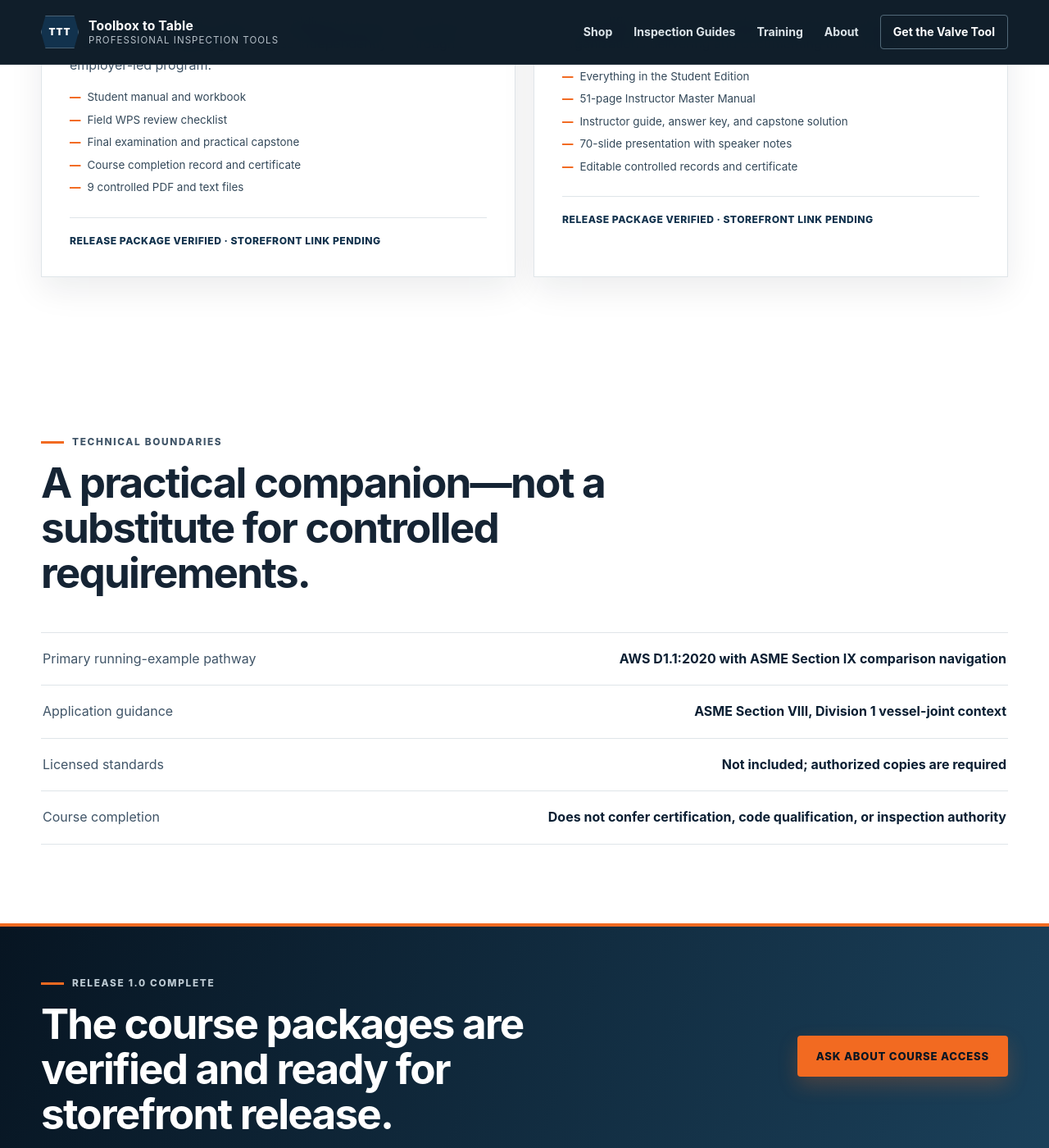
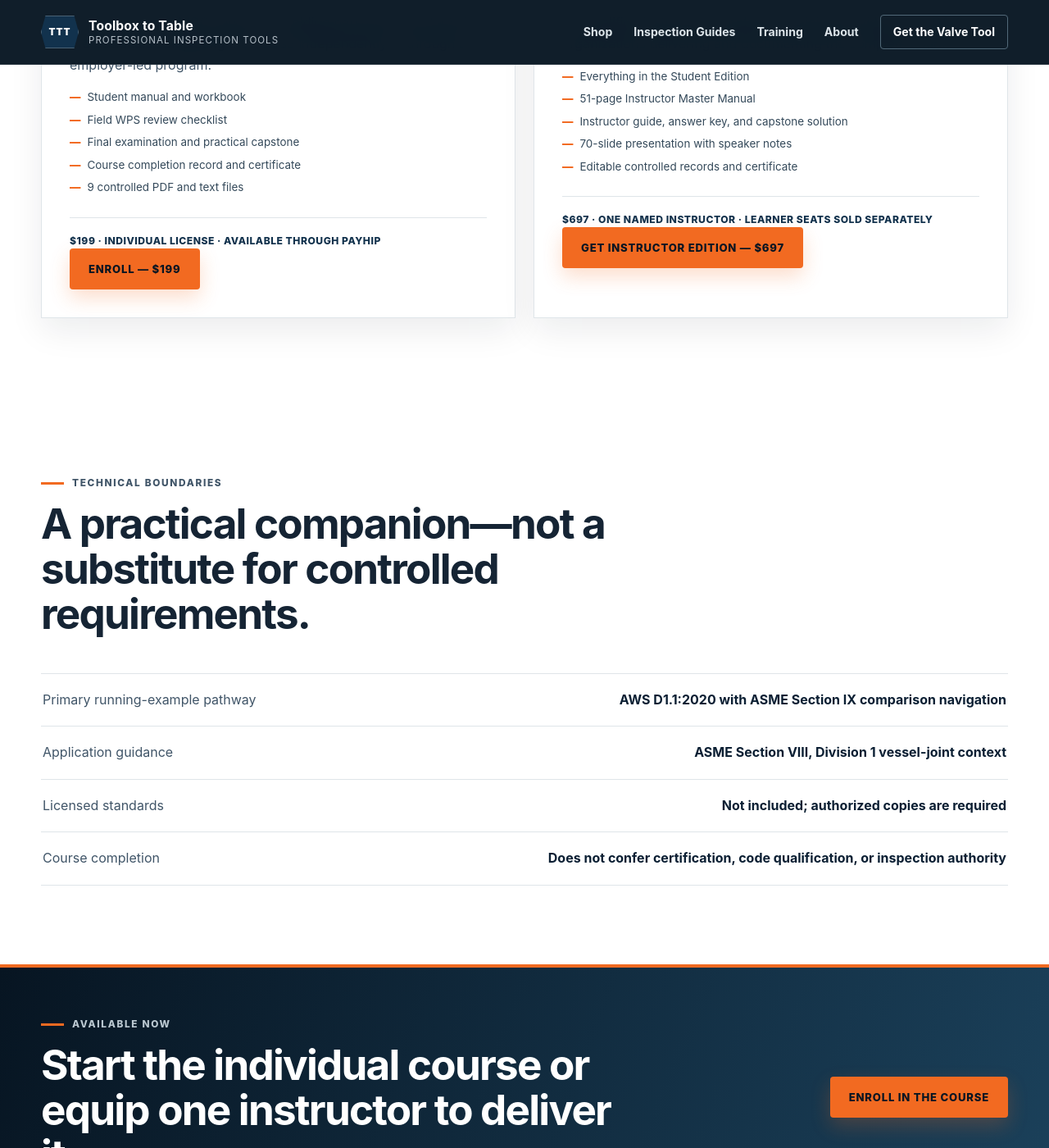
Before and after one commit to rightmercs/toolbox-to-table, a Jekyll site: the page built from training/wps-interpretation.md, in a window 1280 px wide and 1400 px high, scrolled down 2467 px. Shown: the whole window at 82% size. Built offline with Jekyll 4.4.1, drawn with Linux system fonts in a browser that asks for light colours.

Commit message:
Connect WPS training editions to Payhip

```diff
--- a/training/wps-interpretation.md
+++ b/training/wps-interpretation.md
@@ -51,12 +51,14 @@ permalink: /training/wps-interpretation/
     <article class="edition-card">
       <p class="edition-label">Individual learning</p><h3>Student Course Package</h3><p>For inspectors, QA/QC personnel, welding personnel, and technical professionals completing the course independently or through an employer-led program.</p>
       <ul class="feature-list"><li>Student manual and workbook</li><li>Field WPS review checklist</li><li>Final examination and practical capstone</li><li>Course completion record and certificate</li><li>9 controlled PDF and text files</li></ul>
-      <p class="release-status">Release package verified · Storefront link pending</p>
+      <p class="release-status">$199 · Individual license · Available through Payhip</p>
+      <a class="button button--primary" href="https://payhip.com/b/6ZNqO" target="_blank" rel="noopener noreferrer">Enroll — $199</a>
     </article>
     <article class="edition-card edition-card--featured">
       <p class="edition-label">Training delivery</p><h3>Instructor Course Package</h3><p>For qualified instructors, employers, training providers, and QA/QC organizations delivering and documenting the complete course.</p>
       <ul class="feature-list"><li>Everything in the Student Edition</li><li>51-page Instructor Master Manual</li><li>Instructor guide, answer key, and capstone solution</li><li>70-slide presentation with speaker notes</li><li>Editable controlled records and certificate</li></ul>
-      <p class="release-status">Release package verified · Storefront link pending</p>
+      <p class="release-status">$697 · One named instructor · Learner seats sold separately</p>
+      <a class="button button--primary" href="https://payhip.com/b/H4Osy" target="_blank" rel="noopener noreferrer">Get Instructor Edition — $697</a>
     </article>
   </div>
 </section>
@@ -73,4 +75,4 @@ permalink: /training/wps-interpretation/
   </div>
 </section>
 
-<section class="cta-section"><div class="shell cta-inner"><div><p class="eyebrow eyebrow--light"><span></span> Release 1.0 complete</p><h2>The course packages are verified and ready for storefront release.</h2></div><a class="button button--primary" href="{{ '/pages/contact/' | relative_url }}">Ask about course access</a></div></section>
+<section class="cta-section"><div class="shell cta-inner"><div><p class="eyebrow eyebrow--light"><span></span> Available now</p><h2>Start the individual course or equip one instructor to deliver it.</h2></div><a class="button button--primary" href="https://payhip.com/b/6ZNqO" target="_blank" rel="noopener noreferrer">Enroll in the course</a></div></section>
```
